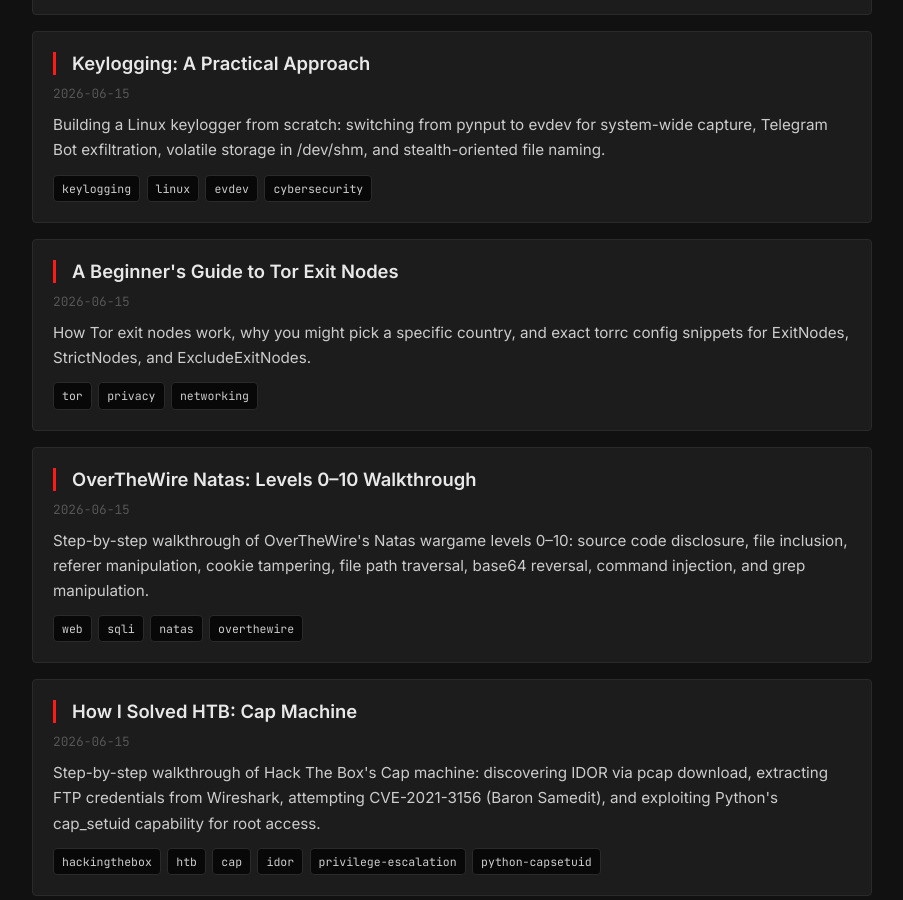
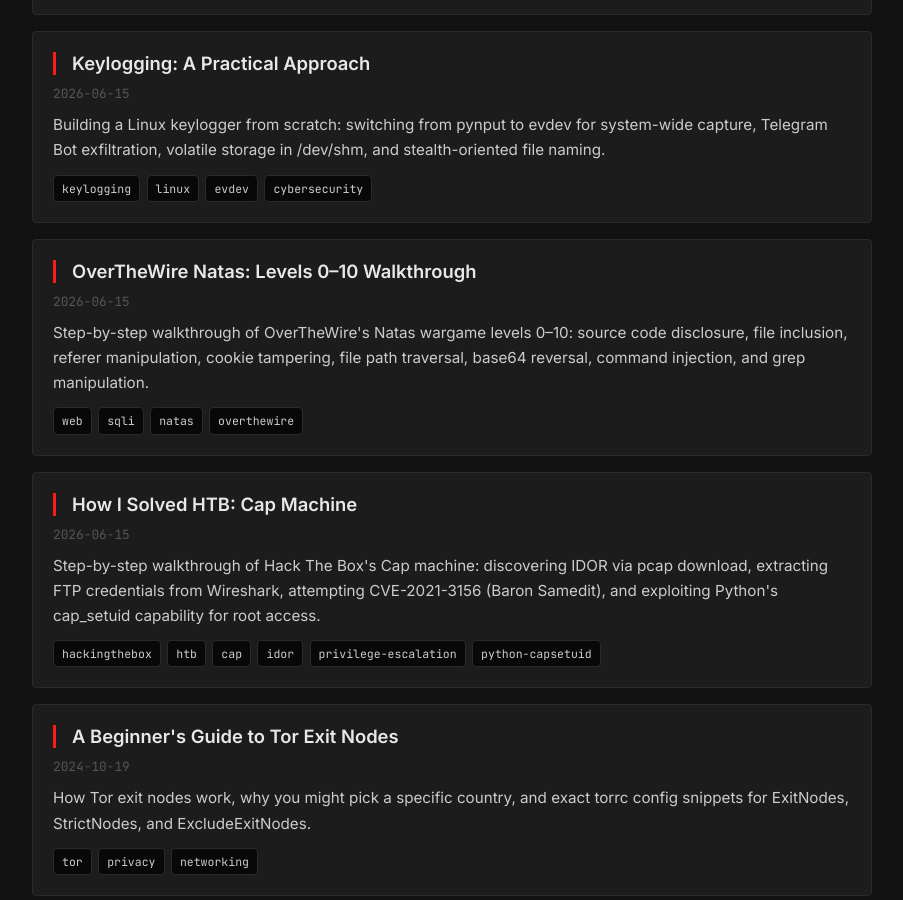
Before and after one commit to 5odead/5odead.github.io, a Jekyll site: the page built from index.html, in a window 1280 px wide and 900 px high, scrolled down 1086 px. Shown: the whole window, without its empty margins (188-1091 px from the left). Built offline with Jekyll 4.4.1, drawn with Linux system fonts in a browser that asks for light colours.

Commit message:
Update 2026-06-15-tor-exit-nodes.md

```diff
--- a/_posts/2026-06-15-tor-exit-nodes.md
+++ b/_posts/2026-06-15-tor-exit-nodes.md
@@ -1,7 +1,7 @@
 ---
 layout: post
 title: "A Beginner's Guide to Tor Exit Nodes"
-date: 2026-06-15
+date: 2024-10-19
 last_modified_at: 2026-06-15
 tags: [tor, privacy, networking]
 description: "How Tor exit nodes work, why you might pick a specific country, and exact torrc config snippets for ExitNodes, StrictNodes, and ExcludeExitNodes."
```
